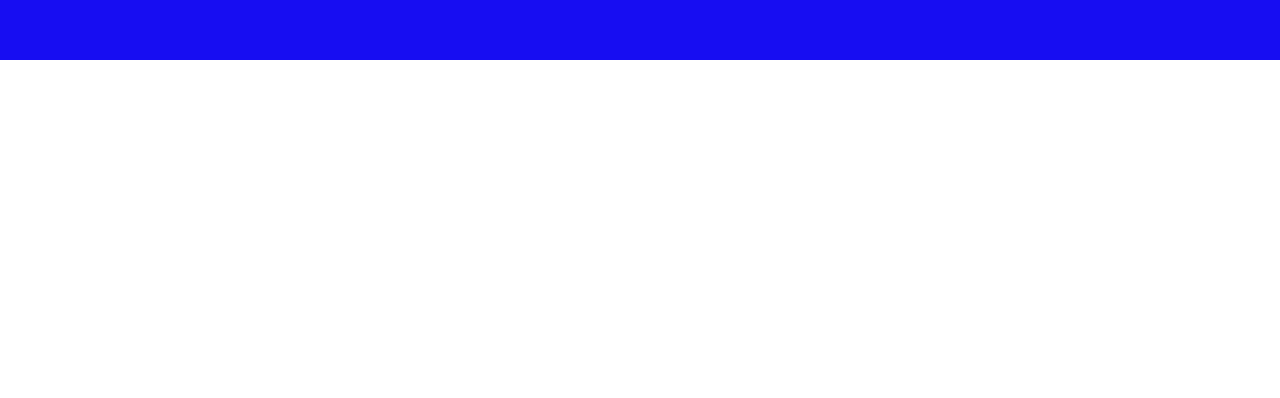
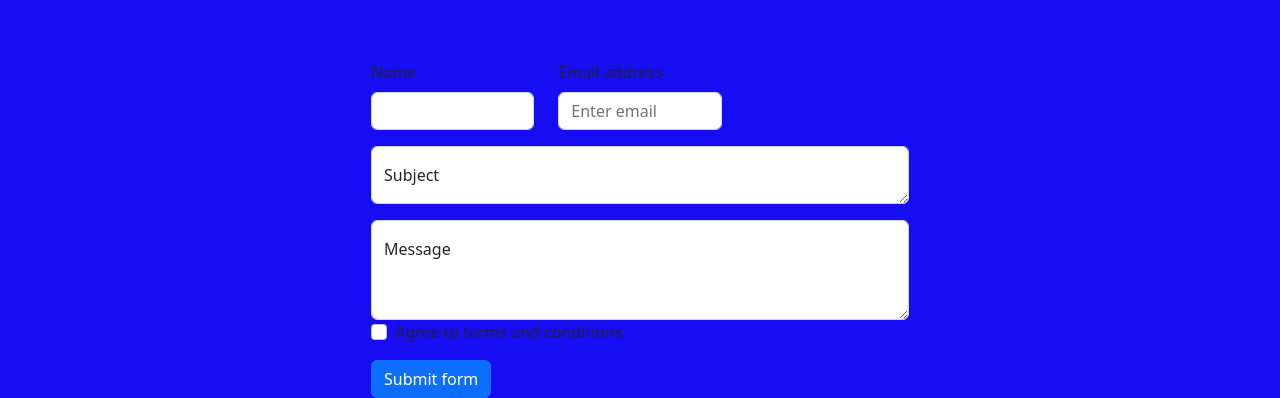
Before and after one commit to aizhanadb/web3women, a React (Create React App) app: page / in a window 1280 px wide. Shown: the part 3700-4098 px from the top of the page. Before the commit the page ends 3760 px from the top, so only its background shows below. Built offline with nearby package versions, Linux system fonts and the light colour scheme.

Commit message:
contact component added

```diff
--- a/package.json
+++ b/package.json
@@ -7,6 +7,7 @@
     "@testing-library/react": "^13.4.0",
     "@testing-library/user-event": "^13.5.0",
     "bootstrap": "^5.2.3",
+    "formik": "^2.2.9",
     "react": "^18.2.0",
     "react-bootstrap": "^2.7.0",
     "react-dom": "^18.2.0",
@@ -15,7 +16,8 @@
     "react-router-dom": "^6.6.1",
     "react-scripts": "5.0.1",
     "react-scroll": "^1.8.9",
-    "web-vitals": "^2.1.4"
+    "web-vitals": "^2.1.4",
+    "yup": "^0.32.11"
   },
   "scripts": {
     "start": "react-scripts start",
--- a/src/App.css
+++ b/src/App.css
@@ -290,3 +290,21 @@
   border: 2px solid #C0FF00;
   padding: 5px 15px;
 }
+
+.contact-container {
+  background-color: #170DF2;
+  display: flex;
+  flex-direction: column;
+  justify-content: center;
+  align-items: center;
+
+}
+
+.form-container {
+  width: 700px;
+}
+
+.name-email {
+  display: flex;
+  justify-content: space-between;
+}
--- a/src/App.js
+++ b/src/App.js
@@ -6,6 +6,7 @@ import About from './components/About';
 import SocialMediaSection from './components/SocialMediaSection';
 import Articles from './components/Articles';
 import InstSection from './components/InstSection';
+import Contact from './components/Contact';
 
 function App() {
   return (
@@ -14,6 +15,7 @@ function App() {
       <About/>
       <Articles/>
       <InstSection/>
+      <Contact/>
     </div>
   );
 }
--- /dev/null
+++ b/src/components/Contact.jsx
@@ -0,0 +1,233 @@
+import React from 'react';
+// import { Button, Form, Row, Col } from 'react-bootstrap'
+import FloatingLabel from 'react-bootstrap/FloatingLabel';
+import * as yup from 'yup';
+import { Formik } from 'formik';
+import Button from 'react-bootstrap/Button';
+import Col from 'react-bootstrap/Col';
+import Form from 'react-bootstrap/Form';
+import InputGroup from 'react-bootstrap/InputGroup';
+import Row from 'react-bootstrap/Row';
+
+
+const Contact = () => {
+
+const schema = yup.object().shape({
+  name: yup.string().required(),
+  email: yup.string().required(),
+  username: yup.string().required(),
+  subject: yup.string().required(),
+  message: yup.string().required(),
+  zip: yup.string().required(),
+  terms: yup.bool().required().oneOf([true], 'Terms must be accepted'),
+});
+
+return (
+    <Formik
+      validationSchema={schema}
+      onSubmit={console.log}
+      initialValues={{
+        name: '',
+        email: '',
+        username: '',
+        subject: '',
+        message: '',
+        zip: '',
+        terms: false,
+      }}
+    >
+      {({
+        handleSubmit,
+        handleChange,
+        handleBlur,
+        values,
+        touched,
+        isValid,
+        errors,
+      }) => (
+    <div className='contact-container'>
+        <Form noValidate onSubmit={handleSubmit} action="https://getform.io/f/dadf1212-cb4d-4634-87f8-aef5e61d7197" method="POST">
+            {/* <form action="https://getform.io/f/dadf1212-cb4d-4634-87f8-aef5e61d7197" method="POST"> */}
+          <Row className="mb-3">
+            <Form.Group as={Col} md="4" controlId="validationFormik01">
+            <Form.Label>Name</Form.Label>
+           <Form.Control type="name"
+                name='name'
+                value={values.name}
+                onChange={handleChange}
+                isInvalid={!!errors.name}
+              />
+              <Form.Control.Feedback type="invalid">
+                {errors.name}</Form.Control.Feedback>
+            </Form.Group>
+            <Form.Group as={Col} md="4" controlId="validationFormik02">
+            <Form.Label>Email address</Form.Label>
+            <Form.Control
+                type="email"
+                placeholder="Enter email"
+                name='email'
+                value={values.email}
+                onChange={handleChange}
+                isInvalid={!!errors.email}
+
+              />
+
+              <Form.Control.Feedback type="invalid"> {errors.email}</Form.Control.Feedback>
+            </Form.Group>
+            </Row>
+
+            <FloatingLabel
+              controlId="validationFormik03"
+              label="Subject"
+              className="mb-3"
+      >
+              <Form.Control
+              as="textarea"
+              placeholder=""
+              name='subject'
+                value={values.subject}
+                onChange={handleChange}
+                isInvalid={!!errors.subject}
+              />
+
+              <Form.Control.Feedback type="invalid">
+                {errors.subject}
+              </Form.Control.Feedback>
+            </FloatingLabel>
+
+            <FloatingLabel controlId="validationFormik04" label="Message">
+            <Form.Control
+                as="textarea"
+                placeholder="Write a message here"
+                style={{ height: '100px' }}
+                name='message'
+                value={values.message}
+                onChange={handleChange}
+                isInvalid={!!errors.message}
+              />
+              <Form.Control.Feedback type="invalid">
+                {errors.message}
+              </Form.Control.Feedback>
+            </FloatingLabel>
+
+          <Form.Group className="mb-3">
+            <Form.Check
+              required
+              name="terms"
+              label="Agree to terms and conditions"
+              onChange={handleChange}
+              isInvalid={!!errors.terms}
+              feedback={errors.terms}
+              feedbackType="invalid"
+              id="validationFormik0"
+            />
+          </Form.Group>
+          <Button type="submit">Submit form</Button>
+          {/* </form> */}
+        </Form>
+        </div>
+      )}
+    </Formik>
+  );
+}
+
+export default Contact;
+
+// const schema = yup.object().shape({
+//     name: yup.string().required(),
+//     email: yup.string().required(),
+//     subject: yup.string().required(),
+//     message: yup.string().required(),
+// })
+// return (
+//     <div className='contact-container'>
+//         <Formik
+//          validationSchema={schema}
+//          onSubmit={console.log}
+//          initialValues={{
+//             name: "",
+//             email: "",
+//             subject: "",
+//             message: ""
+//         }}
+//         >
+//         <h3>CONTACT</h3>
+//         {({
+//         handleSubmit,
+//         handleChange,
+//         handleBlur,
+//         values,
+//         touched,
+//         isValid,
+//         errors,
+//       }) => (
+//         <Form className='form-container' action="https://getform.io/f/dadf1212-cb4d-4634-87f8-aef5e61d7197" method="POST">
+//         <Row className="mb-3">
+//       <Form.Group as={Col} className="mb-3" controlId="validationFormik01">
+//         <Form.Label>Name</Form.Label>
+//         <Form.Control type="name"
+//         placeholder="Name"
+//         name='name'
+//         value={values.name}
+//         onChange={handleChange}
+//         isValid={touched.name && !errors.name}/>
+//         <Form.Control.Feedback>Looks good!</Form.Control.Feedback>
+//       </Form.Group>
+
+//       <Form.Group as={Col} className="mb-3" controlId="validationFormik02">
+//         <Form.Label>Email address</Form.Label>
+//         <Form.Control
+//         type="email"
+//         placeholder="Enter email"
+//         name='email'
+//         value={values.email}
+//         onChange={handleChange}
+//         isValid={touched.email && !errors.email}
+//         />
+//         <Form.Control.Feedback>Looks good!</Form.Control.Feedback>
+//         <Form.Text className="text-muted">
+//           We'll never share your email with anyone else.
+//         </Form.Text>
+//       </Form.Group>
+//       </Row>
+
+
+//       <FloatingLabel
+//         controlId="validationFormik03"
+//         label="Subject"
+//         className="mb-3"
+//       >
+//         <Form.Control
+//         as="textarea"
+//         placeholder=""
+//         name='subject'
+//         value={values.subject}
+//         onChange={handleChange}
+//         isValid={touched.subject && !errors.subject}
+//         />
+//          <Form.Control.Feedback type="invalid">
+//                 {errors.subject}
+//               </Form.Control.Feedback>
+//       </FloatingLabel>
+//       <FloatingLabel controlId="validationFormik04" label="Message">
+//         <Form.Control
+//           as="textarea"
+//           placeholder="Write a message here"
+//           style={{ height: '100px' }}
+//           name='message'
+//           value={values.subject}
+//           onChange={handleChange}
+//           isValid={touched.message && !errors.message}
+//         />
+//         <Form.Control.Feedback type="invalid">
+//                 {errors.message}
+//               </Form.Control.Feedback>
+//       </FloatingLabel>
+//       <Button variant="primary" type="submit">
+//         Submit
+//       </Button>
+//     </Form>
+//        )}
+//     </Formik>
+//     </div>
+//   )
--- a/src/components/InfoSection.jsx
+++ b/src/components/InfoSection.jsx
@@ -12,7 +12,7 @@ const InfoSection = () => {
     <>
       {/* <button onClick={() => setLgShow(true)}><TiThMenu/></button>
        */}
-       <svg className='menu-btn' onClick={() => setLgShow(true)} fill="currentColor" viewBox="0 0 44 44" width="1em" height="1em" class="x1lliihq x1k90msu x2h7rmj x1qfuztq x198g3q0 x1qx5ct2 xw4jnvo"><circle cx="7" cy="7" r="6"></circle><circle cx="22" cy="7" r="6"></circle><circle cx="37" cy="7" r="6"></circle><circle cx="7" cy="22" r="6"></circle><circle cx="22" cy="22" r="6"></circle><circle cx="37" cy="22" r="6"></circle><circle cx="7" cy="37" r="6"></circle><circle cx="22" cy="37" r="6"></circle><circle cx="37" cy="37" r="6"></circle></svg>
+       <svg className="menu-btn" onClick={() => setLgShow(true)} fill="currentColor" viewBox="0 0 44 44" width="1em" height="1em" class="x1lliihq x1k90msu x2h7rmj x1qfuztq x198g3q0 x1qx5ct2 xw4jnvo"><circle cx="7" cy="7" r="6"></circle><circle cx="22" cy="7" r="6"></circle><circle cx="37" cy="7" r="6"></circle><circle cx="7" cy="22" r="6"></circle><circle cx="22" cy="22" r="6"></circle><circle cx="37" cy="22" r="6"></circle><circle cx="7" cy="37" r="6"></circle><circle cx="22" cy="37" r="6"></circle><circle cx="37" cy="37" r="6"></circle></svg>
       <Modal
         size="lg"
         show={lgShow}
```
Also changed, not shown: 1 other file (tests, documents, lock files or other folders).
